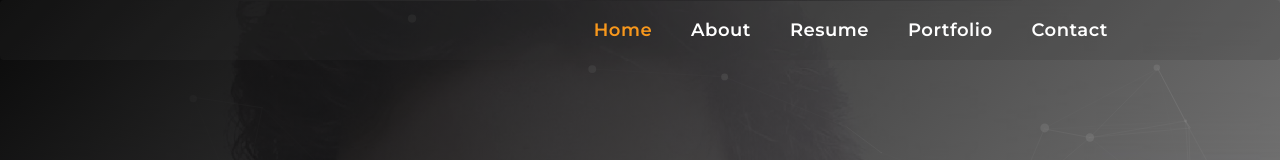
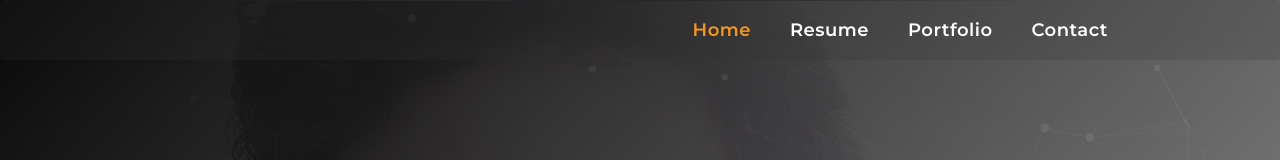
Before and after one commit to JonFinley211/portfolio, a plain HTML site: page index.html in a window 1280 px wide. Shown: the top 160 px of the page. Drawn offline with Linux system fonts and the light colour scheme.

Commit message:
updated portfolio

```diff
--- a/index.html
+++ b/index.html
@@ -88,7 +88,7 @@
                     <ul class="nav navbar-nav navbar-right">
                         <li class="nav-brand text-center visible-xs-block"><a href="index.html">Jon.</a></li>
                         <li><a class="active" href="Resume.html" data-value="#home">Home</a></li>
-                        <li><a href="" data-value="#about">About</a></li>
+                        <!-- <li><a href="" data-value="#about">About</a></li> -->
                         <!-- <li><a href="#" data-value="#services">Services</a></li> -->
                         <li><a href="resume.html" data-value="#resume">Resume</a></li>
                         <li><a href="portfolio.html">Portfolio</a></li>
```
